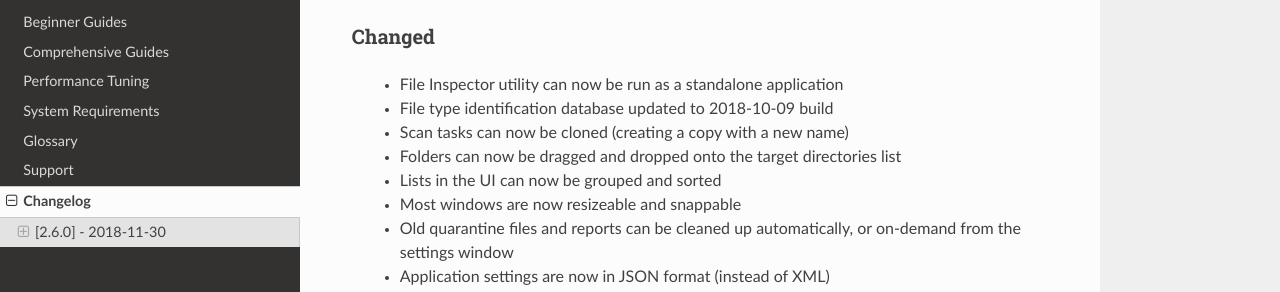
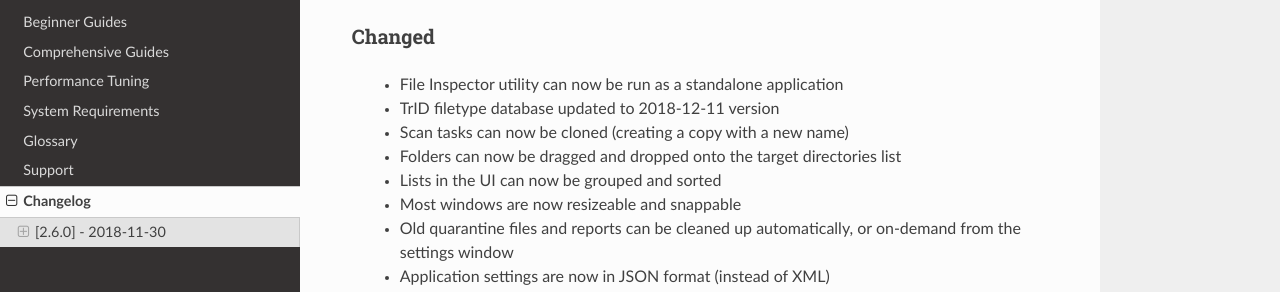
Before and after one commit to paulbeesley3/EduSweep, a Sphinx documentation site: the page built from docs/source/changelog.rst, in a window 1280 px wide and 900 px high, scrolled down 449 px. Shown: the part 159-451 px from the top of the window. Built offline with Sphinx 7.4.7 and the Read the Docs theme 2.0.0, drawn with Linux system fonts in a browser that asks for light colours.

Commit message:
doc: Update changelog with new TrIDdefs version

```diff
--- a/docs/source/changelog.rst
+++ b/docs/source/changelog.rst
@@ -23,7 +23,7 @@ Added
 Changed
 -------
     - File Inspector utility can now be run as a standalone application
-    - File type identification database updated to 2018-10-09 build
+    - TrID filetype database updated to 2018-12-11 version
     - Scan tasks can now be cloned (creating a copy with a new name)
     - Folders can now be dragged and dropped onto the target directories list
     - Lists in the UI can now be grouped and sorted
```
